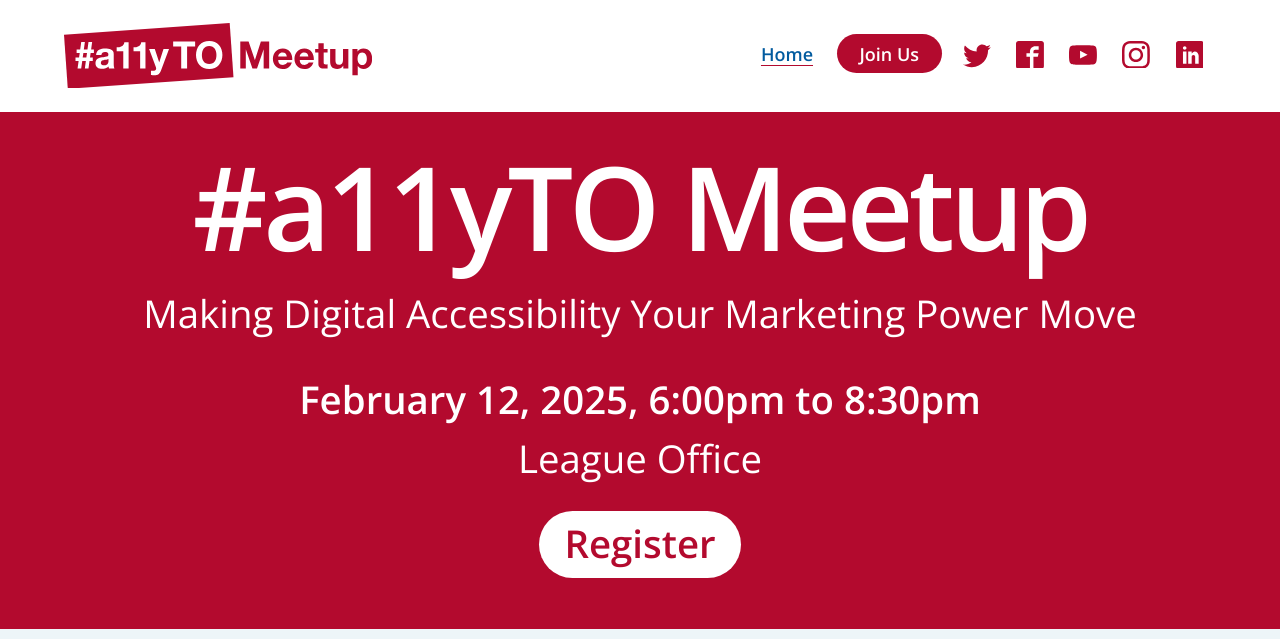
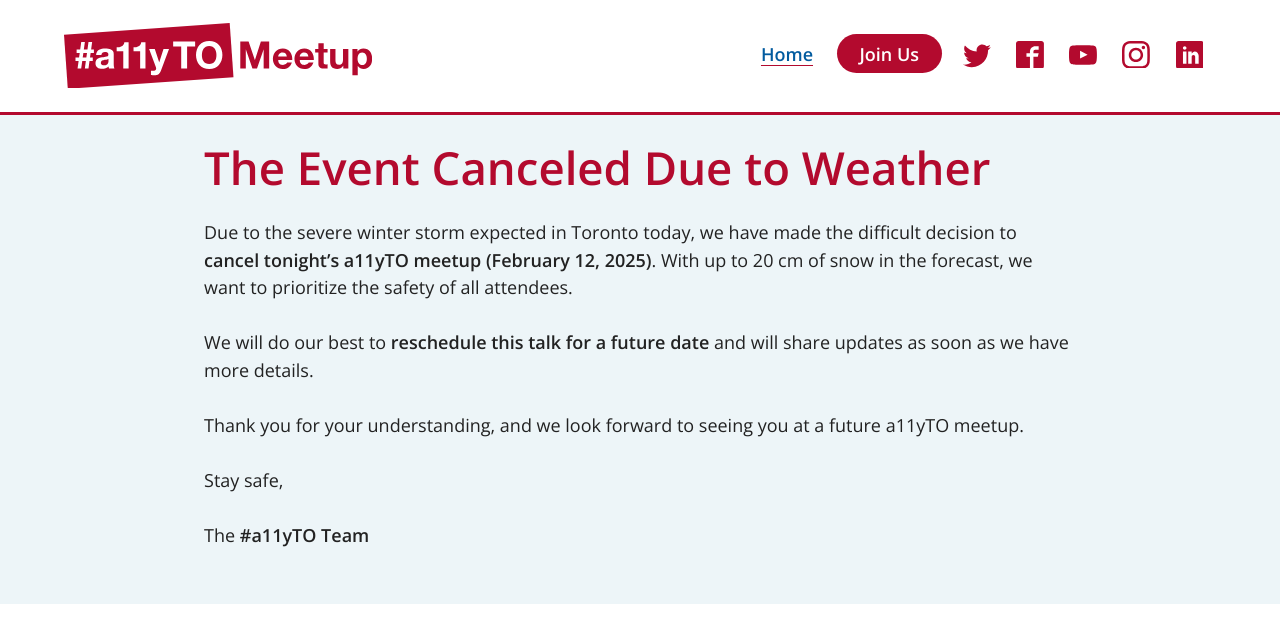
Before and after one commit to a11yTO/static-meetup-site, a Jekyll site: the page built from index.html, in a window 1280 px wide and 1400 px high. Shown: the top 639 px of the window. Built offline with Jekyll 4.4.1, drawn with Linux system fonts in a browser that asks for light colours; some of the changed text lies outside the part shown.

Commit message:
Post cancellation of February 2025 event

```diff
--- a/_includes/header.html
+++ b/_includes/header.html
@@ -68,7 +68,7 @@
         </ul>
       </nav>
     </div>
-    {% if page.id == 'home' %}
+    <!-- {% if page.id == 'home' %}
     <section class="event">
       <h1 class="event-title">#{{ site.title }}</h1>
       <h2 class="event-description">Making Digital Accessibility Your Marketing Power Move</h2>
@@ -78,5 +78,5 @@
         <li class="register"><a href="https://tickets.a11yto.com/e/27/making-digital-accessibility-your-marketing-power-move" rel="external">Register</a></li>
       </ul>
     </section>
-    {% endif %}
+    {% endif %} -->
   </header>
--- a/index.html
+++ b/index.html
@@ -11,47 +11,27 @@
 <p>To stay up to date with our events and programming, <a href="https://a11yto.com" rel="external">please visit a11yto.com</a> or <a href="https://a11y.to/signup" rel="external">subscribe to our newsletter</a>.</p>
 <p>The Greater Toronto Area (GTA) is a fantastic hub for digital accessibility and inclusive design. <strong>#a11yTO</strong> welcomes everyone to our community through our Meetups, and accessibility in general. Our goal is to provide a place for you to learn, share your experiences, ideas, and solutions and collaborate on building a more inclusive web.</p> -->
 
-<h2>The Event</h2>
+<h2>The Event Canceled Due to Weather</h2>
+
 <p>
-  Digital accessibility isn’t just about compliance—it’s a powerful tool for
-  building stronger brands, increasing engagement, and setting yourself apart in
-  the market.
+  Due to the severe winter storm expected in Toronto today, we have made the
+  difficult decision to
+  <strong>cancel tonight’s a11yTO meetup (February 12, 2025)</strong>. With up
+  to 20 cm of snow in the forecast, we want to prioritize the safety of all
+  attendees.
 </p>
+
 <p>
-  Join us for an insightful session with Matisse Hamel-Nelis, an award-winning
-  Métis communications and digital accessibility consultant, as she shares how
-  integrating accessibility into your marketing and PR strategies can boost your
-  brand’s impact.
+  We will do our best to
+  <strong>reschedule this talk for a future date</strong> and will share updates
+  as soon as we have more details.
 </p>
-<h3 class="sub-head">This session will explore:</h3>
-<ul>
-  <li>The business case for digital accessibility in PR and marketing</li>
-  <li>How accessible content enhances engagement and audience reach</li>
-  <li>Practical strategies to make your brand more inclusive</li>
-  <li>
-    Real-world examples of companies leveraging accessibility as a competitive
-    advantage
-  </li>
-</ul>
+
 <p>
-  <strong>About the Speaker</strong>: Matisse Hamel-Nelis is a seasoned
-  communications expert, accessibility advocate, and educator. She is the
-  founder and host of PR & Lattes, a podcast and blog focused on communications,
-  marketing, and accessibility. She also developed and leads the Public
-  Relations Graduate Certificate program at Durham College. Matisse is certified
-  as an Accessible Documents Specialist (ADS) and a Certified Professional in
-  Accessibility Core Competencies (CPACC) through the International Association
-  of Accessibility Professionals.
+  Thank you for your understanding, and we look forward to seeing you at a
+  future a11yTO meetup.
 </p>
-<p>
-  This is an excellent opportunity to learn how digital accessibility can
-  transform the way your brand communicates, engages, and leads in your
-  industry.
-</p>
-<h3 class="sub-head">Important Notes:</h3>
-<ul>
-  <li>Registration is required to attend.</li>
-  <li>Space is limited, so reserve your spot early.</li>
-  <li>This is an in-person event.</li>
-</ul>
-<p>We hope you can make it!</p>
+
+<p>Stay safe,</p>
+
+<p>The <strong>#a11yTO Team</strong></p>
```
